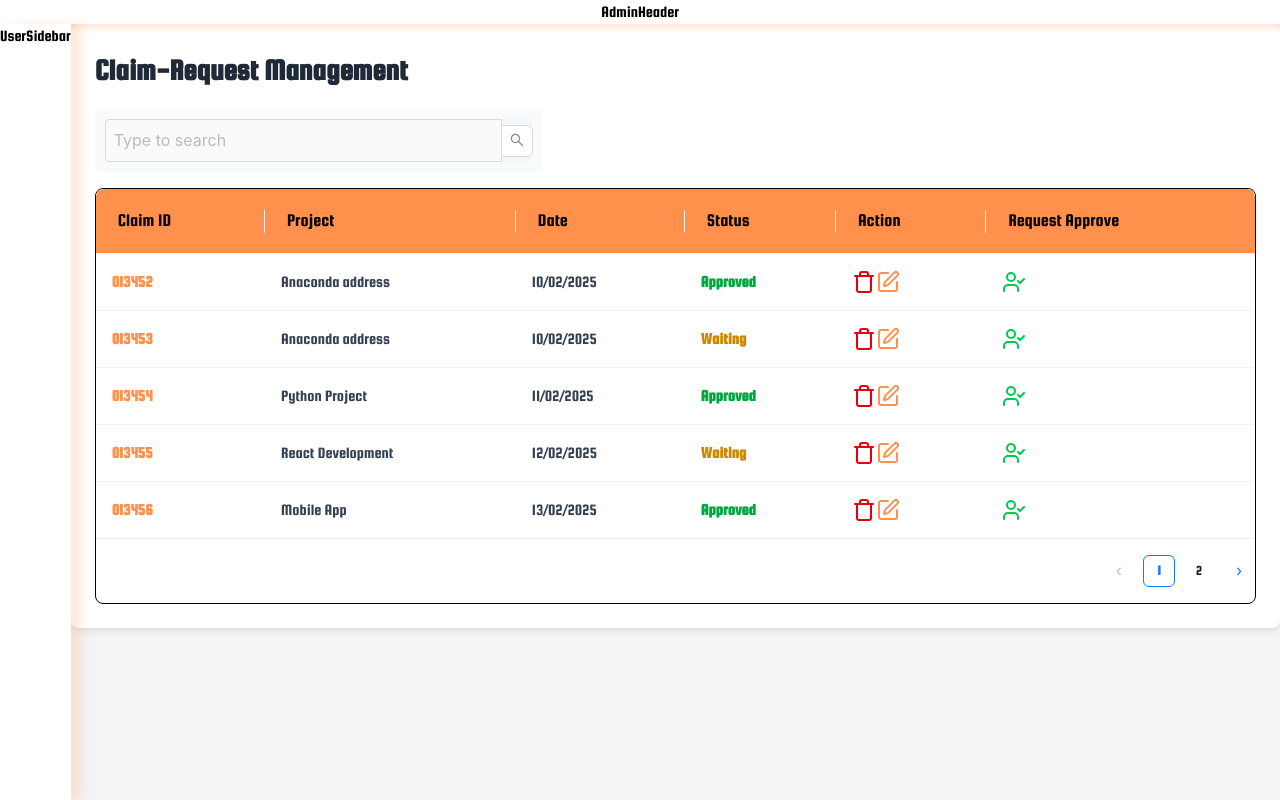
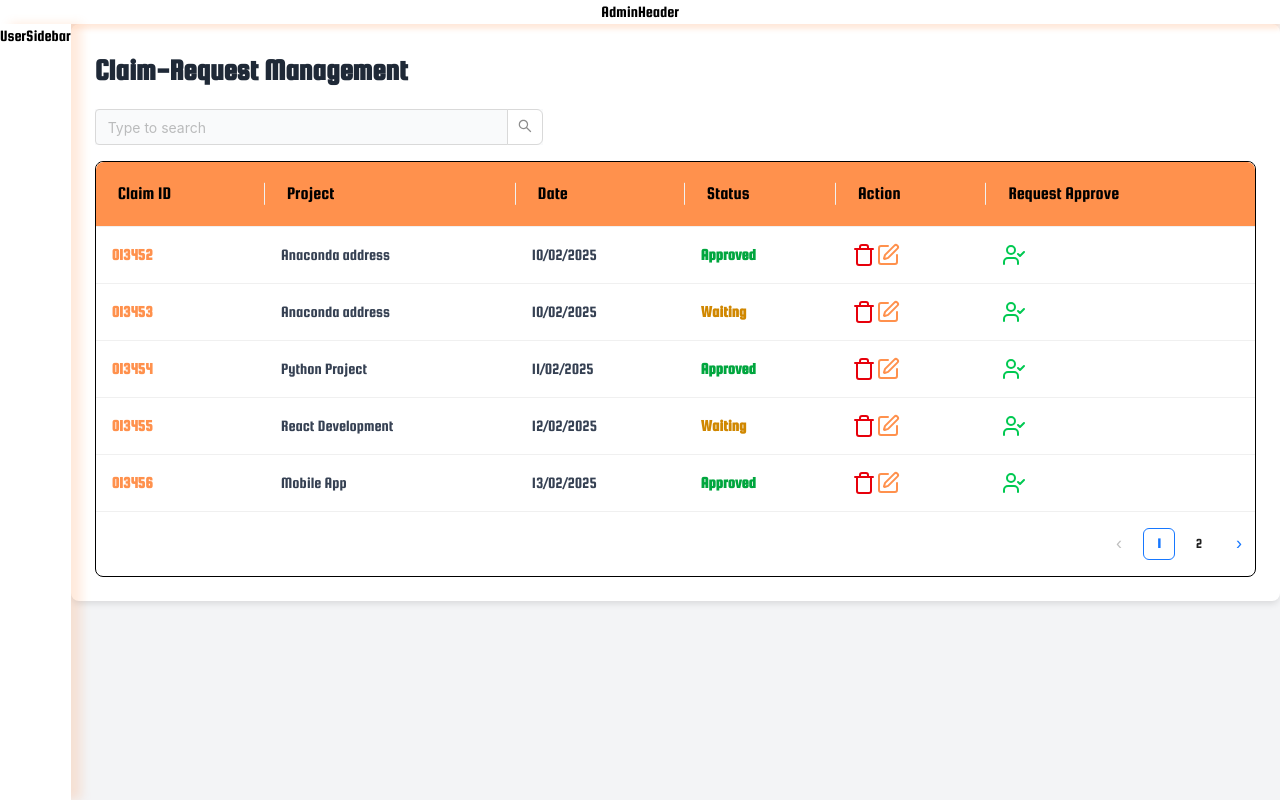
Before and after one commit to MuonNghiCode/work-clock, a React (Vite) app: page /request-page in a window 1280 px wide. Built offline with nearby package versions, Linux system fonts and the light colour scheme.

Commit message:
update css page

```diff
--- a/src/pages/RequestPage/RequestPage.css
+++ b/src/pages/RequestPage/RequestPage.css
@@ -20,6 +20,20 @@
 .request-page-search input {
   background-color: #f9fafb;
   border-radius: 4px;
-  padding: 8px;
+  padding: 8px 12px;
+  font-size: 14px;
+  height: 36px;
+}
+
+.request-page-search .ant-input-search-button {
+  height: 36px;
+  width: 36px;
+  padding: 0;
+  display: flex;
+  align-items: center;
+  justify-content: center;
+}
+
+.request-page-search .anticon-search {
   font-size: 16px;
 }
--- a/src/pages/RequestPage/RequestPage.tsx
+++ b/src/pages/RequestPage/RequestPage.tsx
@@ -208,12 +208,7 @@ const RequestPage: React.FC = () => {
       <Search
         placeholder="Type to search"
         className="request-page-search"
-        style={{
-          backgroundColor: '#f9fafb',
-          borderRadius: '4px',
-          padding: '10px',
-          fontSize: '16px',
-        }}
+        style={{ backgroundColor: '#f9fafb' }}
       />
       <Table
         columns={columns}
```
